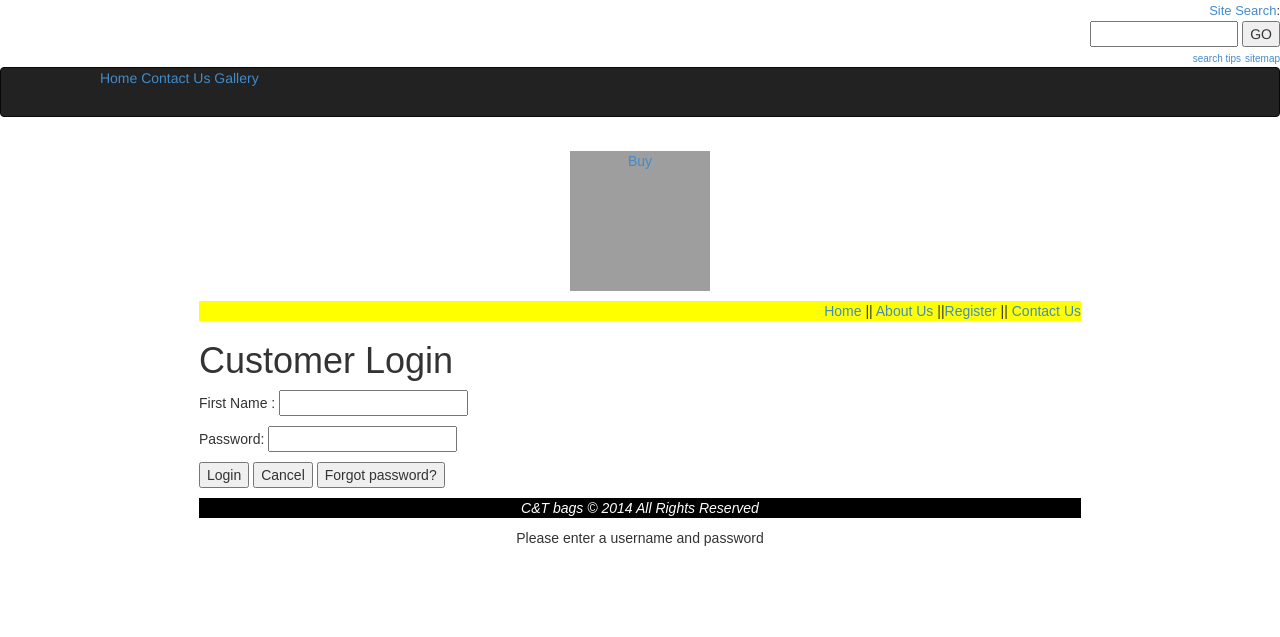
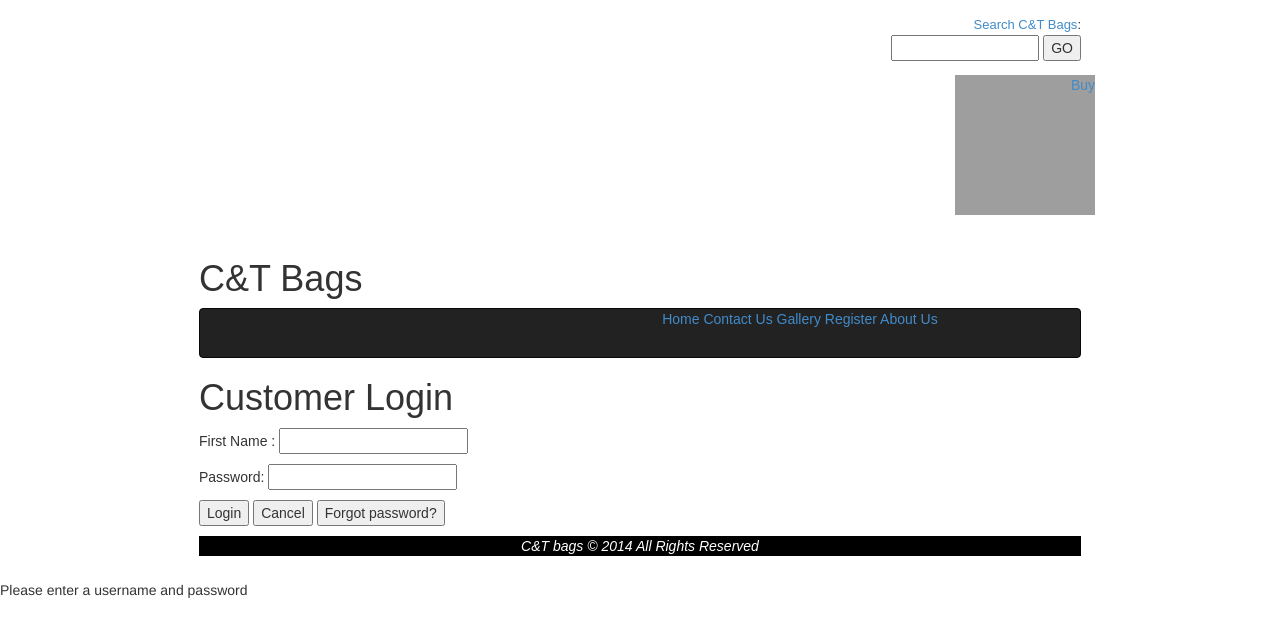
Before and after one commit to boitumelo/project, a PHP site: page /userLogin.php in a window 1280 px wide; the page is wider, and only the part inside the window is pictured. Shown: the top 637 px of that part. Run offline with PHP 8.4, Linux system fonts and the light colour scheme; data that the repository does not hold is empty; some libraries are stand-ins or nearby versions; grey boxes are pictures that could not be loaded.

Commit message:
Update userLogin.php

```diff
--- a/userLogin.php
+++ b/userLogin.php
@@ -6,32 +6,29 @@
     <meta name="viewport" content="width=device-width, initial-scale=1">
     <link rel="stylesheet" type="text/css" href="External.css" />
 
-	<title>Log into Your C&T Bags account</title>
+	<title>Login C&T Bags</title>
 
     <!-- Bootstrap -->
     <link href="css/bootstrap.min.css" rel="stylesheet">
 	<link href="css/bootstrap.css" rel="stylesheet">
         <script src="js/bootstrap.min.js"></script>
-    <!-- HTML5 Shim and Respond.js IE8 support of HTML5 elements and media queries -->
-    <!-- WARNING: Respond.js doesn't work if you view the page via file:// -->
-    <!--[if lt IE 9]>
-      <script src="https://oss.maxcdn.com/libs/html5shiv/3.7.0/html5shiv.js"></script>
-      <script src="https://oss.maxcdn.com/libs/respond.js/1.4.2/respond.min.js"></script>
-    <![endif]-->
   </head>
-  <body>
-  <!-- Begin FusionBot.com site search engine code -->
+<body>
+<div id="box1" align="center">
+    <!-- Begin FusionBot.com site search engine code -->
 <form name="fbsearch" method="get" action="http://ss779.fusionbot.com/b/q" style="margin:0;">
-  <div align="right"><font size="2" face="arial"><a href="http://www.fusionbot.com" target="_blank">Site Search</a>:</font><br />
+  <div align="right"><font size="2" face="arial"><a href="http://www.fusionbot.com" target="_blank">Search C&T Bags</a>:</font><br />
   <input type="text" name="keys" size="15">
   <input type="submit" value="GO"><br />
-  <font face="arial" size="1"><a href="http://ss779.fusionbot.com/b/h?sn=162553863">search tips</a></font>
-  <font face="arial" size="1"><a href="http://ss779.fusionbot.com/b/s?sn=162553863">sitemap</a></font>
-  <input type="hidden" name="sitenbr" value="162553863">
   </div>
 </form>
 <!-- End FusionBot.com site search engine code -->
-<div class="navbar navbar-inverse">
+	<div id ="box1" align ="right">
+	<a href="products.php" title="Buy " style="background-image:url(cart.jpg);width:140px;height:140px;display:block;">Buy<br/></a></td><p id="mainnav">
+	</div>
+	<h1>C&T Bags</h1>
+      <td width="592"><form id="form1" name="form1" method="post" action="userLogin.php">
+		<div class="navbar navbar-inverse">
   <div class="navbar-inner">
     <div class="container">
 
@@ -44,10 +41,11 @@
 
       <!-- Be sure to leave the brand out there if you want it shown -->
 
-	  <a class="brand" href="#">Home</a>
-	  <a class="brand" href="#">Contact Us</a>
-	  <a class="brand" href="#">Gallery</a>
-
+	  <a class="brand" href="home.php">Home</a>
+	  <a class="brand" href="contact.php">Contact Us</a>
+	  <a class="brand" href="products.php">Gallery</a>
+	  <a class="brand" href="UserRegister.php">Register</a>
+	<a class="brand" href="about.php">About Us</a>
       <!-- Everything you want hidden at 940px or less, place within here -->
       <div class="nav-collapse collapse">
         <!-- .nav, .navbar-search, .navbar-form, etc -->
@@ -56,17 +54,6 @@
     </div>
   </div>
 </div>
-
-<body>
-<div id="box1" align="center">
-
-    <tr>
-	<a href="products.php" title="Buy " style="background-image:url(cart.jpg);width:140px;height:140px;display:block;">Buy<br/></a></td><p id="mainnav">
-
-      <td width="592"><form id="form1" name="form1" method="post" action="products.php">
-       <div id="FormatNavBar">
-        <p align="right"><a href="home.php" target="_top">Home</a> || <a href="about.php" target="_top">About Us</a> ||<a href="UserRegister.php" target="_top">Register</a> || <a href="contact.php">Contact Us</a></p>
-        </div>
         <h1 align="left">Customer Login </h1>
 
          <p align="left">First Name :
@@ -80,7 +67,7 @@
         <p align="left">
           <input type="submit" name="btnRegister" id="btnRegister" value="Login" />
 
-          <input type="submit" name="btnCancel_Reg" id="btnCancel_Reg" value="Cancel" />
+          <input type="reset" name="btnCancel_Reg" id="btnCancel_Reg" value="Cancel" />
 		  <input type="submit" name="forgot" id="forgot" value="Forgot password?" />
           </p>
           </form>
@@ -90,7 +77,14 @@
 			<p><I>C&T bags &copy; 2014 All Rights Reserved</I></p>
 			</div>
 		</footer>
+	</div>
 
+  <!-- jQuery (necessary for Bootstrap's JavaScript plugins) -->
+    <script src="js/jquery-1.11.0.min.js"></script>
+    <!-- Include all compiled plugins (below), or include individual files as needed -->
+    <script src="js/bootstrap.min.js"></script>
+  </body>
+</html>
 <?php
 
 
```
